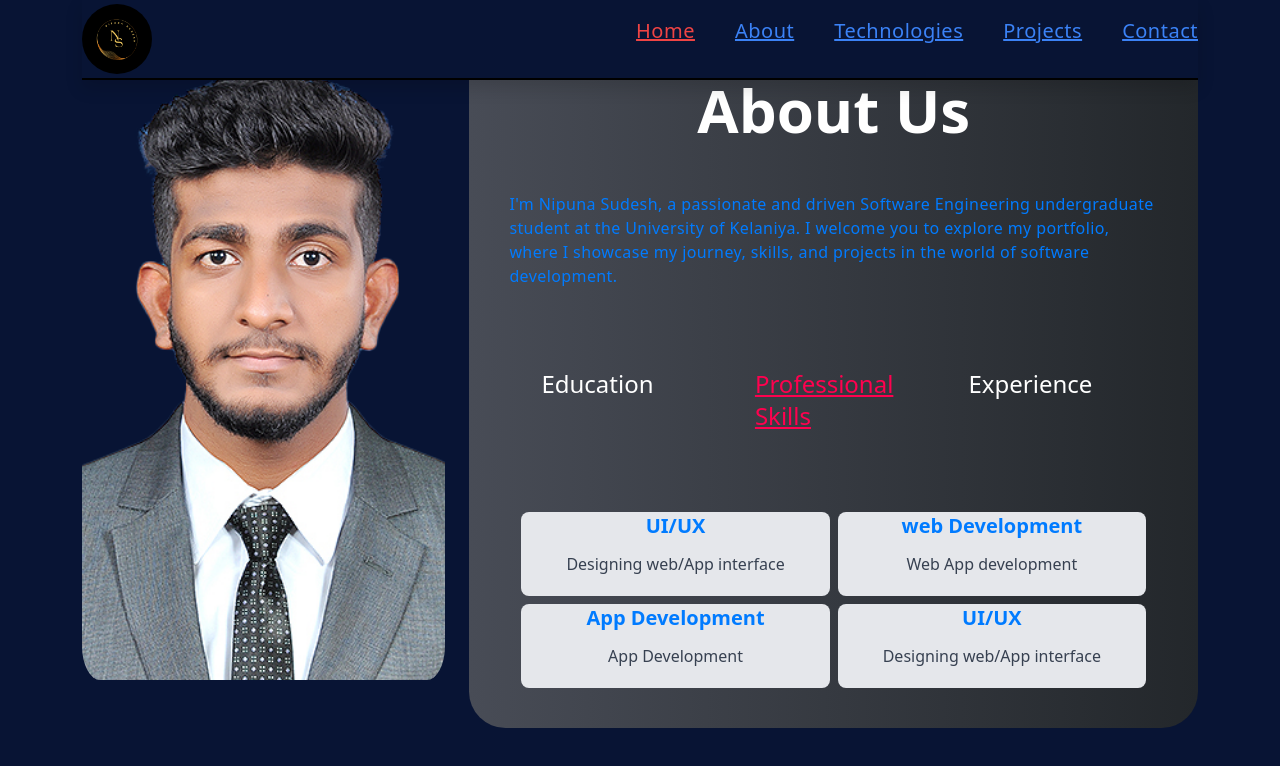
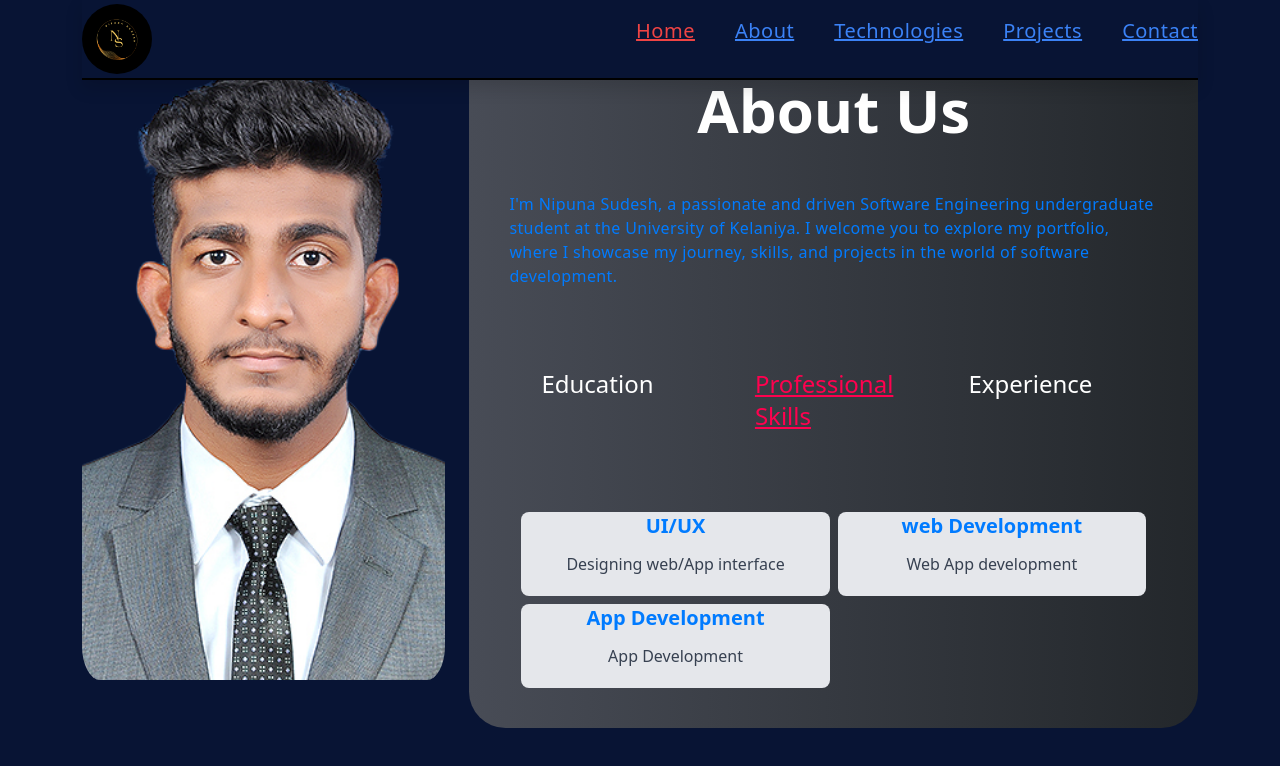
Before and after one commit to NipunaSudesh/react-portfolio, a React (Create React App) app: page / in a window 1280 px wide. Both pictures are taken after a click on the item "Professional Skills". Shown: the part 994-1760 px from the top of the page. Built offline with nearby package versions, Linux system fonts and the light colour scheme.

Commit message:
updated skil

```diff
--- a/src/Components/About/Skill.js
+++ b/src/Components/About/Skill.js
@@ -9,7 +9,7 @@ export default function Skill() {
       <AboutDetails title="UI/UX" des="Designing web/App interface"/>
       <AboutDetails title="web Development" des="Web App development"/>
       <AboutDetails title="App Development" des="App Development"/>
-      <AboutDetails title="UI/UX" des="Designing web/App interface"/>
+      {/* <AboutDetails title="UI/UX" des="Designing web/App interface"/> */}
         </div>
       </motion.div>
   )
```
